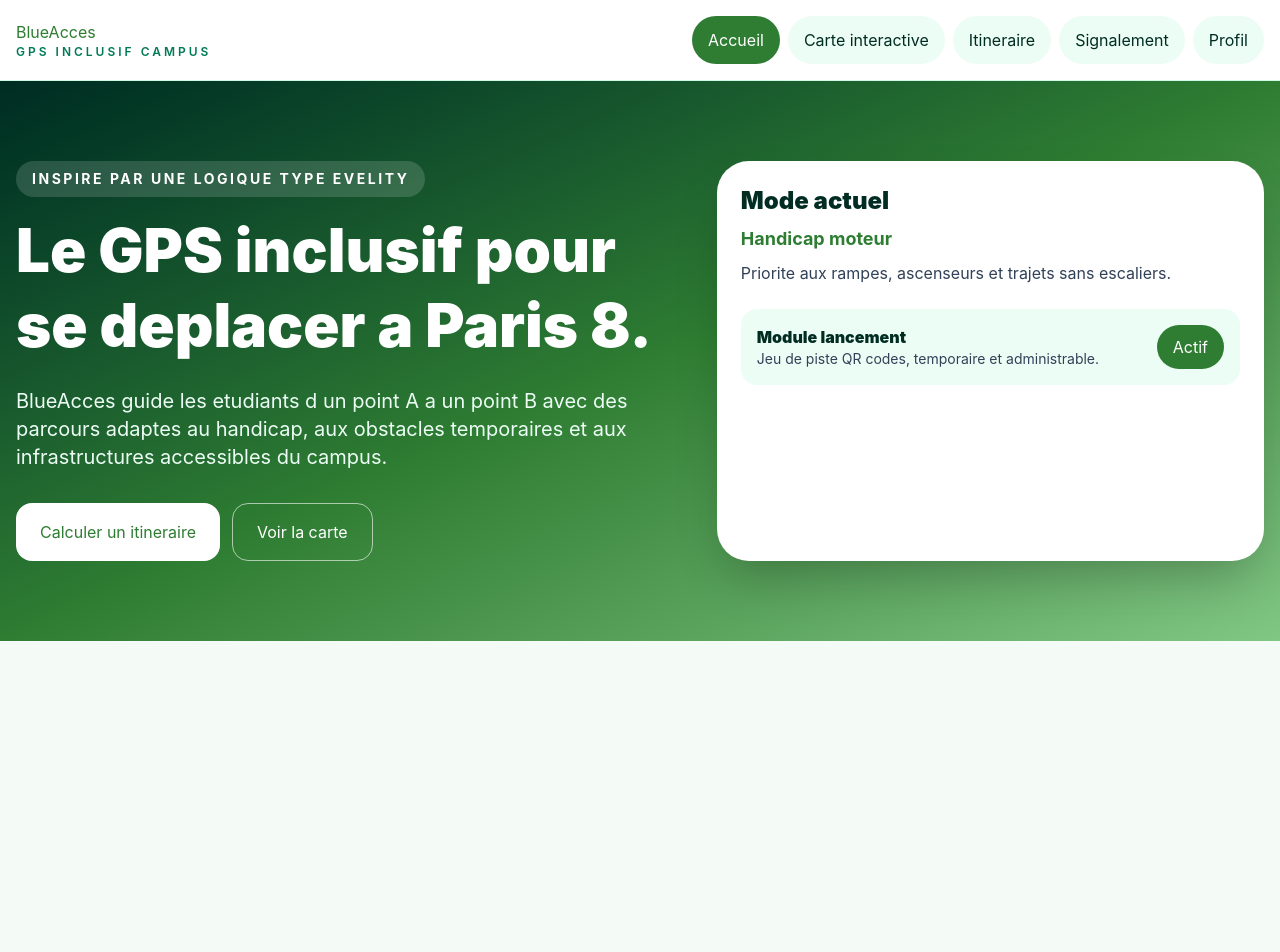
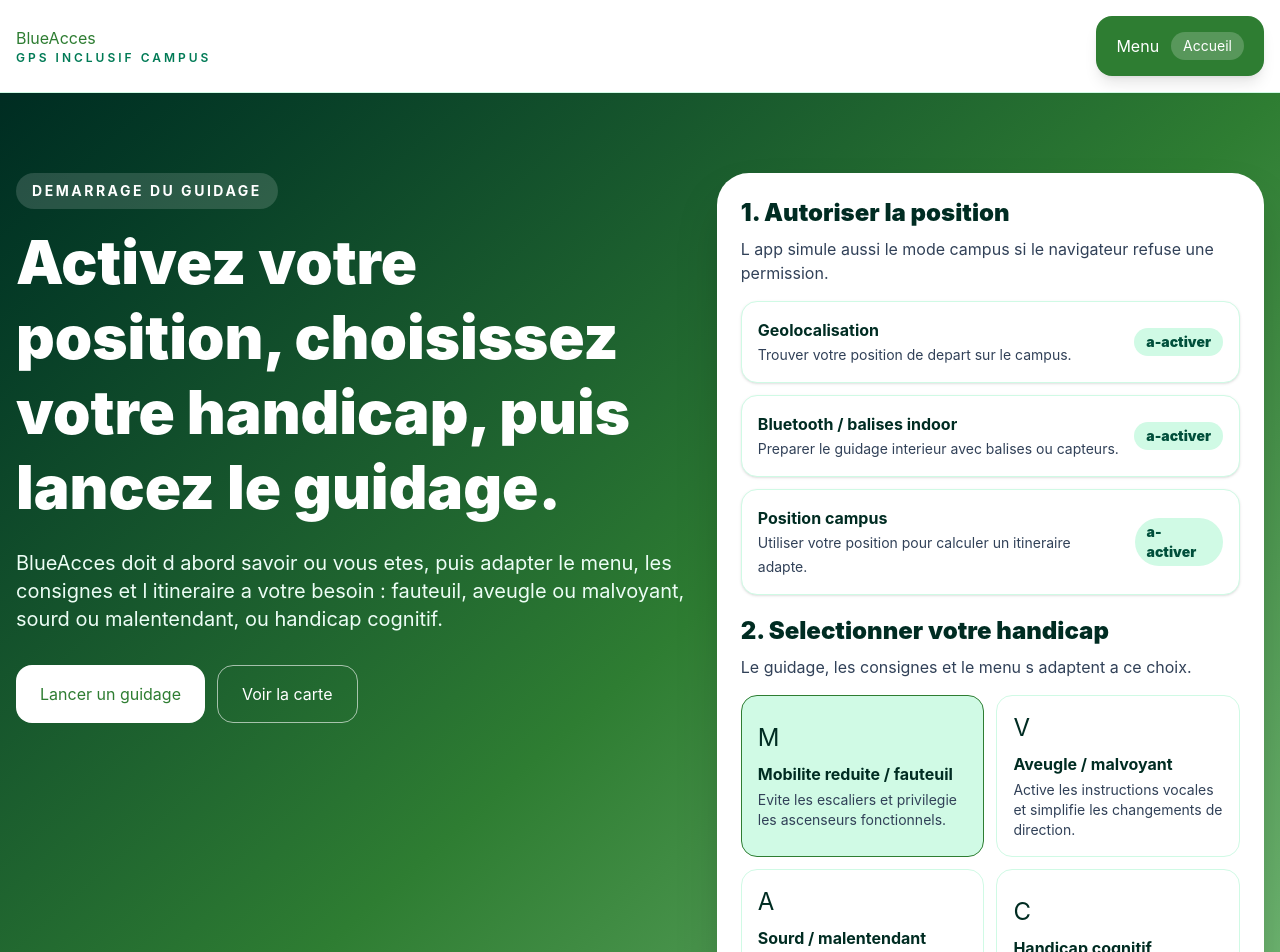
Before and after one commit to CHNADIR/HackathonWeb, a React (Vite) app in the folder blueacces/: page / in a window 1280 px wide. Shown: the top 952 px of the page. Before the commit the page ends 800 px from the top, so only its background shows below. Built offline with nearby package versions, Linux system fonts and the light colour scheme.

Commit message:
Restructure BlueAcces onboarding and menu
Co-authored-by: S220816 <S220816@users.noreply.github.com>

```diff
--- a/blueacces/src/App.css
+++ b/blueacces/src/App.css
@@ -44,6 +44,18 @@ input {
 
 button {
   min-height: 44px;
+}
+
+.app-menu {
+  position: relative;
+}
+
+.app-menu-panel {
+  position: absolute;
+  top: calc(100% + 0.75rem);
+  right: 0;
+  z-index: 1100;
+  width: min(20rem, calc(100vw - 2rem));
 }
 
 .map-grid {
@@ -276,6 +288,20 @@ textarea {
 }
 
 @media (max-width: 720px) {
+  .app-menu {
+    width: 100%;
+  }
+
+  .app-menu > button {
+    width: 100%;
+  }
+
+  .app-menu-panel {
+    left: 0;
+    right: auto;
+    width: 100%;
+  }
+
   .topbar {
     align-items: flex-start;
     flex-direction: column;
--- a/blueacces/src/App.jsx
+++ b/blueacces/src/App.jsx
@@ -6,24 +6,62 @@ import './App.css'
 const profiles = [
   {
     id: 'motor',
-    label: 'Handicap moteur',
-    description: 'Priorite aux rampes, ascenseurs et trajets sans escaliers.',
+    label: 'Mobilite reduite / fauteuil',
+    shortLabel: 'Moteur',
+    description: 'Trajet sans escaliers, avec rampes, ascenseurs et passages larges.',
+    guidance: 'Evite les escaliers et privilegie les ascenseurs fonctionnels.',
+    icon: 'M',
   },
   {
     id: 'visual',
-    label: 'Handicap visuel',
-    description: 'Instructions courtes, annonce vocale et reperes simples.',
+    label: 'Aveugle / malvoyant',
+    shortLabel: 'Visuel',
+    description: 'Guidage vocal, reperes simples et annonces etape par etape.',
+    guidance: 'Active les instructions vocales et simplifie les changements de direction.',
+    icon: 'V',
   },
   {
     id: 'auditory',
-    label: 'Handicap auditif',
-    description: 'Instructions visuelles detaillees et alertes lisibles.',
+    label: 'Sourd / malentendant',
+    shortLabel: 'Auditif',
+    description: 'Instructions visuelles claires, alertes ecrites et pictogrammes.',
+    guidance: 'Remplace les alertes sonores par des messages visuels lisibles.',
+    icon: 'A',
   },
   {
     id: 'cognitive',
     label: 'Handicap cognitif',
-    description: 'Parcours direct, vocabulaire simple et etapes limitees.',
+    shortLabel: 'Cognitif',
+    description: 'Interface simplifiee, gros boutons et consignes courtes.',
+    guidance: 'Limite le nombre d etapes et utilise un vocabulaire simple.',
+    icon: 'C',
   },
+]
+
+const permissionRequests = [
+  {
+    id: 'geolocation',
+    title: 'Geolocalisation',
+    description: 'Trouver votre position de depart sur le campus.',
+  },
+  {
+    id: 'bluetooth',
+    title: 'Bluetooth / balises indoor',
+    description: 'Preparer le guidage interieur avec balises ou capteurs.',
+  },
+  {
+    id: 'position',
+    title: 'Position campus',
+    description: 'Utiliser votre position pour calculer un itineraire adapte.',
+  },
+]
+
+const navigationItems = [
+  ['home', 'Accueil'],
+  ['map', 'Carte interactive'],
+  ['route', 'Itineraire'],
+  ['report', 'Signalement'],
+  ['profile', 'Profil'],
 ]
 
 const places = [
@@ -227,6 +265,7 @@ function buildInstructions(path, profile) {
 
 function App() {
   const [activePage, setActivePage] = useState('home')
+  const [menuOpen, setMenuOpen] = useState(false)
   const [profile, setProfile] = useState('motor')
   const [start, setStart] = useState('m13')
   const [end, setEnd] = useState('bu')
@@ -235,6 +274,11 @@ function App() {
   const [highContrast, setHighContrast] = useState(false)
   const [largeText, setLargeText] = useState(false)
   const [favorites, setFavorites] = useState([])
+  const [permissions, setPermissions] = useState({
+    geolocation: 'a-activer',
+    bluetooth: 'a-activer',
+    position: 'a-activer',
+  })
 
   const route = useMemo(() => getRoute(start, end, profile, reports), [start, end, profile, reports])
   const selectedProfile = profiles.find((item) => item.id === profile)
@@ -260,42 +304,51 @@ function App() {
     setFavorites((current) => (current.includes(label) ? current : [label, ...current]))
   }
 
+  const openPage = (page) => {
+    setActivePage(page)
+    setMenuOpen(false)
+  }
+
+  const requestPermission = (permissionId) => {
+    if (permissionId === 'geolocation' && navigator.geolocation) {
+      setPermissions((current) => ({ ...current, geolocation: 'demande-en-cours' }))
+      navigator.geolocation.getCurrentPosition(
+        () => {
+          setPermissions((current) => ({ ...current, geolocation: 'activee', position: 'activee' }))
+          setStart('m13')
+        },
+        () => {
+          setPermissions((current) => ({ ...current, geolocation: 'simulation', position: 'simulation' }))
+        },
+      )
+      return
+    }
+
+    setPermissions((current) => ({ ...current, [permissionId]: 'simulation' }))
+  }
+
   return (
     <main className={`${highContrast ? 'contrast' : ''} ${largeText ? 'large-text' : ''}`}>
       <header className="sticky top-0 z-[1000] border-b border-emerald-100 bg-white/95 backdrop-blur">
         <nav className="mx-auto flex max-w-7xl flex-wrap items-center justify-between gap-3 px-4 py-4" aria-label="Navigation principale">
-          <button className="text-left text-2xl font-black text-[#2E7D32]" onClick={() => setActivePage('home')}>
+          <button className="text-left text-2xl font-black text-[#2E7D32]" onClick={() => openPage('home')}>
             BlueAcces
             <span className="block text-xs font-semibold uppercase tracking-[0.25em] text-emerald-700">GPS inclusif campus</span>
           </button>
-          <div className="flex flex-wrap gap-2">
-            {[
-              ['home', 'Accueil'],
-              ['map', 'Carte interactive'],
-              ['route', 'Itineraire'],
-              ['report', 'Signalement'],
-              ['profile', 'Profil'],
-            ].map(([id, label]) => (
-              <button
-                key={id}
-                className={`rounded-full px-4 py-3 text-sm font-bold transition ${
-                  activePage === id ? 'bg-[#2E7D32] text-white' : 'bg-emerald-50 text-emerald-950 hover:bg-emerald-100'
-                }`}
-                onClick={() => setActivePage(id)}
-              >
-                {label}
-              </button>
-            ))}
-          </div>
+          <NavigationMenu activePage={activePage} menuOpen={menuOpen} setMenuOpen={setMenuOpen} openPage={openPage} />
         </nav>
       </header>
 
       {activePage === 'home' && (
         <Hero
+          permissions={permissions}
+          requestPermission={requestPermission}
+          profiles={profiles}
           selectedProfile={selectedProfile}
+          setProfile={setProfile}
           eventEnabled={eventEnabled}
           setEventEnabled={setEventEnabled}
-          setActivePage={setActivePage}
+          setActivePage={openPage}
         />
       )}
 
@@ -333,24 +386,57 @@ function App() {
   )
 }
 
-function Hero({ selectedProfile, eventEnabled, setEventEnabled, setActivePage }) {
+function NavigationMenu({ activePage, menuOpen, setMenuOpen, openPage }) {
+  const activeLabel = navigationItems.find(([id]) => id === activePage)?.[1] || 'Menu'
+
+  return (
+    <div className="app-menu">
+      <button
+        className="flex items-center justify-between gap-3 rounded-2xl bg-[#2E7D32] px-5 py-4 font-black text-white shadow-lg"
+        aria-expanded={menuOpen}
+        aria-controls="main-menu"
+        onClick={() => setMenuOpen((current) => !current)}
+      >
+        Menu
+        <span className="rounded-full bg-white/20 px-3 py-1 text-sm">{activeLabel}</span>
+      </button>
+
+      {menuOpen && (
+        <div id="main-menu" className="app-menu-panel rounded-3xl border border-emerald-100 bg-white p-3 shadow-2xl">
+          {navigationItems.map(([id, label]) => (
+            <button
+              key={id}
+              className={`mb-2 flex w-full items-center justify-between rounded-2xl px-4 py-4 text-left font-black ${
+                activePage === id ? 'bg-[#2E7D32] text-white' : 'bg-emerald-50 text-emerald-950'
+              }`}
+              onClick={() => openPage(id)}
+            >
+              {label}
+              <span>{activePage === id ? 'Ouvert' : 'Choisir'}</span>
+            </button>
+          ))}
+        </div>
+      )}
+    </div>
+  )
+}
+
+function Hero({ permissions, requestPermission, profiles, selectedProfile, setProfile, eventEnabled, setEventEnabled, setActivePage }) {
   return (
     <section className="bg-gradient-to-br from-emerald-950 via-[#2E7D32] to-[#81C784] text-white">
       <div className="mx-auto grid max-w-7xl gap-8 px-4 py-12 lg:grid-cols-[1.1fr_0.9fr] lg:py-20">
         <div>
-          <p className="mb-4 inline-flex rounded-full bg-white/15 px-4 py-2 text-sm font-bold uppercase tracking-[0.18em]">
-            Inspire par une logique type Evelity
-          </p>
+          <p className="mb-4 inline-flex rounded-full bg-white/15 px-4 py-2 text-sm font-bold uppercase tracking-[0.18em]">Demarrage du guidage</p>
           <h1 className="max-w-3xl text-4xl font-black leading-tight md:text-6xl">
-            Le GPS inclusif pour se deplacer a Paris 8.
+            Activez votre position, choisissez votre handicap, puis lancez le guidage.
           </h1>
           <p className="mt-6 max-w-2xl text-xl text-emerald-50">
-            BlueAcces guide les etudiants d un point A a un point B avec des parcours adaptes au handicap, aux
-            obstacles temporaires et aux infrastructures accessibles du campus.
+            BlueAcces doit d abord savoir ou vous etes, puis adapter le menu, les consignes et l itineraire a votre besoin : fauteuil,
+            aveugle ou malvoyant, sourd ou malentendant, ou handicap cognitif.
           </p>
           <div className="mt-8 flex flex-wrap gap-3">
             <button className="rounded-2xl bg-white px-6 py-4 font-black text-[#2E7D32]" onClick={() => setActivePage('route')}>
-              Calculer un itineraire
+              Lancer un guidage
             </button>
             <button className="rounded-2xl border border-white/60 px-6 py-4 font-black text-white" onClick={() => setActivePage('map')}>
               Voir la carte
@@ -358,10 +444,9 @@ function Hero({ selectedProfile, eventEnabled, setEventEnabled, setActivePage })
           </div>
         </div>
 
-        <aside className="rounded-[2rem] bg-white p-6 text-emerald-950 shadow-2xl">
-          <h2 className="text-2xl font-black">Mode actuel</h2>
-          <p className="mt-2 text-lg font-bold text-[#2E7D32]">{selectedProfile.label}</p>
-          <p className="mt-2 text-slate-700">{selectedProfile.description}</p>
+        <aside className="space-y-5 rounded-[2rem] bg-white p-6 text-emerald-950 shadow-2xl">
+          <PermissionSetup permissions={permissions} requestPermission={requestPermission} />
+          <ProfileSelector profiles={profiles} selectedProfile={selectedProfile} setProfile={setProfile} />
           <div className="mt-6 rounded-2xl bg-emerald-50 p-4">
             <div className="flex items-center justify-between gap-4">
               <div>
@@ -379,6 +464,56 @@ function Hero({ selectedProfile, eventEnabled, setEventEnabled, setActivePage })
         </aside>
       </div>
     </section>
+  )
+}
+
+function PermissionSetup({ permissions, requestPermission }) {
+  return (
+    <div>
+      <h2 className="text-2xl font-black">1. Autoriser la position</h2>
+      <p className="mt-2 text-slate-700">L app simule aussi le mode campus si le navigateur refuse une permission.</p>
+      <div className="mt-4 grid gap-3">
+        {permissionRequests.map((permission) => (
+          <button
+            key={permission.id}
+            className="flex items-center justify-between gap-3 rounded-2xl border border-emerald-100 bg-white p-4 text-left shadow-sm"
+            onClick={() => requestPermission(permission.id)}
+          >
+            <span>
+              <strong className="block text-emerald-950">{permission.title}</strong>
+              <span className="text-sm text-slate-700">{permission.description}</span>
+            </span>
+            <span className="rounded-full bg-emerald-100 px-3 py-1 text-sm font-black text-emerald-900">{permissions[permission.id]}</span>
+          </button>
+        ))}
+      </div>
+    </div>
+  )
+}
+
+function ProfileSelector({ profiles, selectedProfile, setProfile }) {
+  return (
+    <div>
+      <h2 className="text-2xl font-black">2. Selectionner votre handicap</h2>
+      <p className="mt-2 text-slate-700">Le guidage, les consignes et le menu s adaptent a ce choix.</p>
+      <div className="mt-4 grid gap-3 sm:grid-cols-2">
+        {profiles.map((item) => (
+          <button
+            key={item.id}
+            className={`rounded-2xl border p-4 text-left ${
+              selectedProfile.id === item.id ? 'border-[#2E7D32] bg-emerald-100' : 'border-emerald-100 bg-white'
+            }`}
+            onClick={() => setProfile(item.id)}
+          >
+            <span className="text-2xl" aria-hidden="true">
+              {item.icon}
+            </span>
+            <strong className="mt-2 block text-emerald-950">{item.label}</strong>
+            <span className="mt-1 block text-sm text-slate-700">{item.guidance}</span>
+          </button>
+        ))}
+      </div>
+    </div>
   )
 }
 
```
